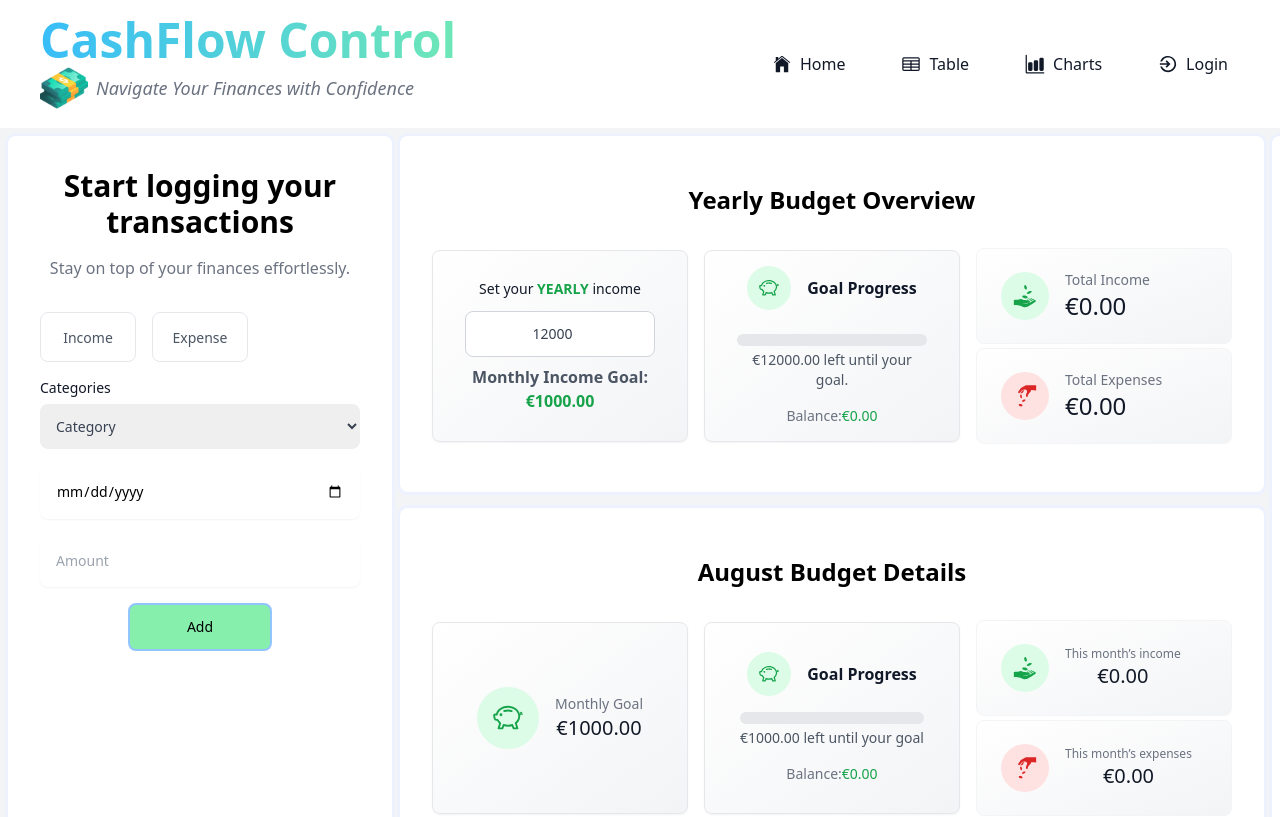
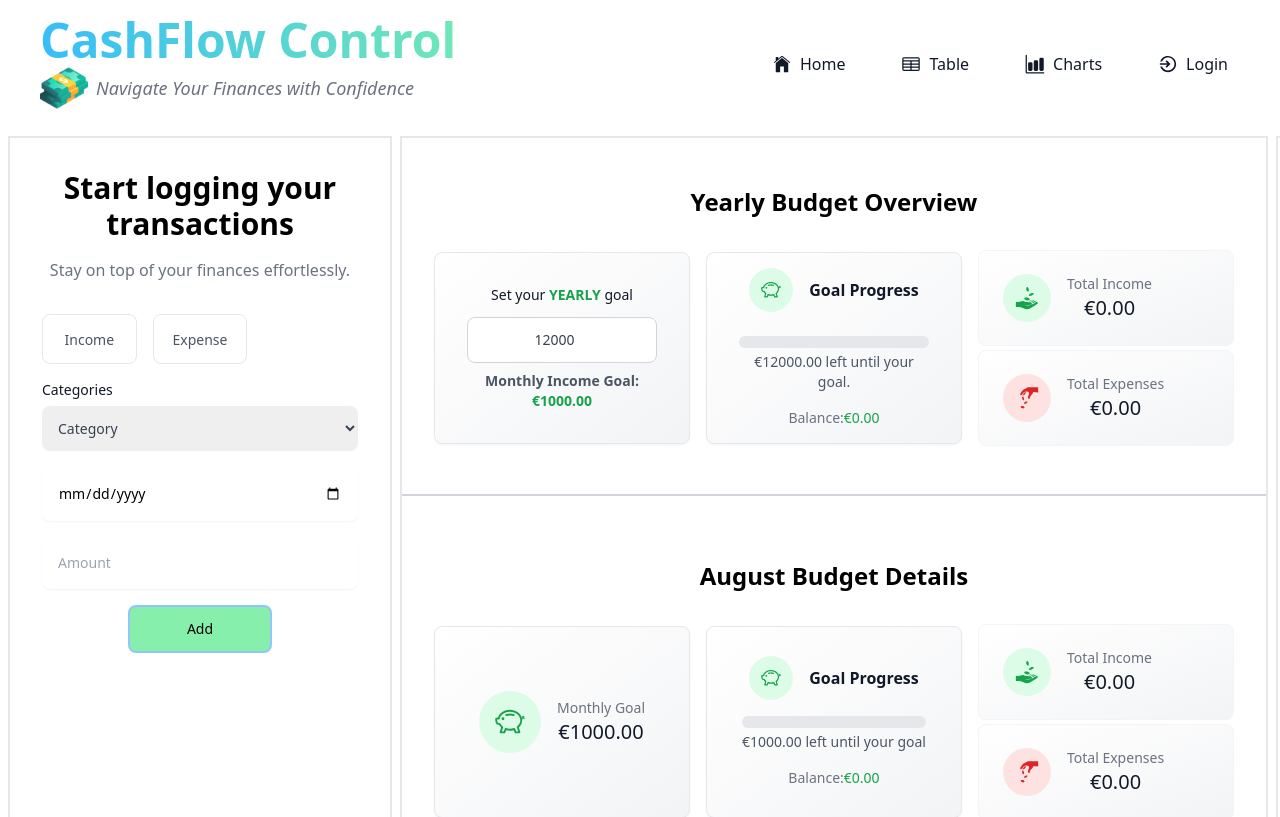
Before and after one commit to v-lahutik/CashFlow-Control, a React (Vite) app in the folder Front_End/: page / in a window 1280 px wide. Shown: the top 817 px of the page. Built offline with nearby package versions, Linux system fonts and the light colour scheme.

Commit message:
minor design fixes

```diff
--- a/Front_End/src/components/BudgetDisplay.jsx
+++ b/Front_End/src/components/BudgetDisplay.jsx
@@ -30,8 +30,8 @@ function BudgetDisplay() {
   const remainingOrExceeded = state.budgetGoal - difference;
 
   return (
-    <div className= "flex flex-col w-full pb-4">
-    <div className=" bg-white p-4 rounded-lg ring ring-indigo-50 sm:p-6 lg:p-8 w-full max-w-screen-xl mx-auto">
+    <div className="flex flex-col w-full pb-4 border-2">
+      <div className=" bg-white p-4  sm:p-6 lg:p-8 w-full max-w-screen-xl mx-auto border-b-2 border-gray-300">
         <h2 className="text-center text-2xl font-bold mb-4 py-4">
           Yearly Budget Overview
         </h2>
@@ -44,7 +44,7 @@ function BudgetDisplay() {
               className="block text-sm font-medium text-gray-900 mb-2 text-center"
             >
               Set your <span className="font-bold text-green-600">YEARLY </span>
-            income
+              goal
             </label>
             <input
               value={state.budgetGoal}
@@ -54,7 +54,7 @@ function BudgetDisplay() {
               className="mt-1 p-3 rounded-lg border border-gray-300 text-gray-700 text-center sm:text-sm w-full focus:outline-none focus:ring-2 focus:ring-blue-500 focus:border-transparent"
               placeholder="Set yearly income goal"
             />
-          <p className="mt-2 text-gray-600 text-center font-semibold">
+            <p className="mt-2 text-sm text-gray-600 text-center font-semibold">
               Monthly Income Goal:
               <span className="text-green-600">€{monthlyGoal}</span>
             </p>
@@ -115,7 +115,7 @@ function BudgetDisplay() {
               </span>
               <div>
                 <p className="text-sm text-gray-500">Total Income</p>
-                <p className="text-2xl font-medium text-gray-900">
+                <p className="text-xl text-center font-medium text-gray-900">
                   €{totalIncome.toFixed(2)}
                 </p>
               </div>
@@ -130,7 +130,7 @@ function BudgetDisplay() {
               </span>
               <div>
                 <p className="text-sm text-gray-500">Total Expenses</p>
-                <p className="text-2xl font-medium text-gray-900">
+                <p className="text-xl text-center font-medium text-gray-900">
                   €{totalExpense.toFixed(2)}
                 </p>
               </div>
@@ -138,8 +138,6 @@ function BudgetDisplay() {
           </article>
         </div>
         </div>
-
-
       </div>
       <CurrentMonth />
     </div>
--- a/Front_End/src/components/CurrentMonth.jsx
+++ b/Front_End/src/components/CurrentMonth.jsx
@@ -26,7 +26,7 @@ function CurrentMonth() {
     100
   );
   return (
-    <div className="bg-white p-4 rounded-lg ring ring-indigo-50 sm:p-6 lg:p-8 w-full max-w-screen-xl mx-auto mt-4">
+    <div className=" p-4 rounded-lg sm:p-6 lg:p-8 w-full max-w-screen-xl mx-auto mt-4">
       <h2 className="text-center text-2xl font-bold mb-4 py-4">
         {currentMonthName} Budget Details
       </h2>
@@ -97,7 +97,7 @@ function CurrentMonth() {
                 <GiReceiveMoney size={24} />
               </span>
               <div>
-                <p className="text-xs text-gray-500">This month’s income</p>
+              <p className="text-sm text-gray-500">Total Income</p>
 
                 <p className="text-xl text-center font-medium text-gray-900">
                   €{currentMonth.actualIncome.toFixed(2)}
@@ -112,7 +112,7 @@ function CurrentMonth() {
                 <GiPayMoney size={24} />
               </span>
               <div>
-                <p className="text-xs text-gray-500">This month’s expenses</p>
+              <p className="text-sm text-gray-500">Total Expenses</p>
                 <p className="text-xl text-center font-medium text-gray-900">
                   €{currentMonth.actualExpenses.toFixed(2)}
                 </p>
--- a/Front_End/src/components/Header.jsx
+++ b/Front_End/src/components/Header.jsx
@@ -15,7 +15,7 @@ function Header() {
   };
 
   return (
-    <nav className="bg-white border-gray-200 dark:bg-gray-900 w-full">
+    <nav className=" border-gray-200 dark:bg-gray-900 w-full">
       <div className="flex flex-wrap items-center justify-between py-4 px-10">
         {/* Header Section */}
         <NavLink to="/" className="flex items-center">
@@ -61,7 +61,7 @@ function Header() {
 
         {/* Navigation Links */}
         <div
-          className={`${isOpen ? "block" : "hidden"} w-full md:block md:w-auto`}
+          className={`${isOpen ? "block" : "hidden"} w-full md:block md:w-auto `}
           id="navbar-default"
         >
           <ul className="font-medium flex flex-col p-4 md:p-0 mt-4 border border-gray-100 rounded-lg bg-gray-50 md:flex-row md:space-x-8 rtl:space-x-reverse md:mt-0 md:border-0 md:bg-white dark:bg-gray-800 md:dark:bg-gray-900 dark:border-gray-700">
--- a/Front_End/src/components/Home.jsx
+++ b/Front_End/src/components/Home.jsx
@@ -9,7 +9,7 @@ function Home() {
   const [display, setDisplay] = useState("minimized")
 
   return (
-      <div className="main-container bg-gray-100 flex flex-col sm:flex-row gap-2 sm:p-2 lg:p-2">
+      <div className="main-container flex flex-col sm:flex-row gap-2 sm:p-2 lg:p-2">
         <TransactionForm />
         <BudgetDisplay />
         <Table display={display} />
--- a/Front_End/src/components/Table.jsx
+++ b/Front_End/src/components/Table.jsx
@@ -91,7 +91,7 @@ function Table({ display }) {
     <>
       {display === "minimized" ? (
         <>
-          <div className=" bg-white p-4 rounded-lg ring ring-indigo-50 sm:p-6 lg:p-8 w-full">
+          <div className="border-2 p-4 sm:p-6 lg:p-8 w-full">
             <span className="flex justify-center mt-2 pb-2 relative">
               <h2 className="text-center text-2xl font-bold mb-4 py-6">
                 Transaction List
@@ -222,7 +222,8 @@ function Table({ display }) {
         </>
       ) : (
         // full table
-        <div className="bg-white rounded-s p-4 ring ring-indigo-50 w-full max-w-screen-xl mx-auto">
+        <div className="my-8 mx-auto max-w-screen-lg p-4 bg-white shadow-lg rounded-lg">
+
           <div className="mx-auto max-w-lg text-center mt-4 m-10">
             <h2 className="text-2xl font-bold sm:text-3xl">Transaction List</h2>
           </div>
--- a/Front_End/src/components/TransactionForm.jsx
+++ b/Front_End/src/components/TransactionForm.jsx
@@ -1,6 +1,5 @@
 import { useContext, useState } from "react";
 import { BudgetContext } from "../context/Context.jsx";
-
 
 function TransactionForm() {
   const { dispatch } = useContext(BudgetContext);
@@ -83,7 +82,7 @@ function TransactionForm() {
       : ["Salary", "Investment", "Side Business", "Add new income"];
 
   return (
-    <div className="bg-white rounded-lg p-4 ring ring-indigo-50 sm:p-6 lg:p-8 max-w-screen-xl mx-auto min-w-96 ">
+    <div className="border-2 bg-white sm:p-6 lg:p-8 max-w-screen-xl mx-auto min-w-96">
       <div className="text-center">
         <h1 className="text-2xl font-bold sm:text-3xl">
           Start logging your transactions
--- a/Front_End/src/index.css
+++ b/Front_End/src/index.css
@@ -4,40 +4,11 @@
 @tailwind forms;
 
 *{
-
   box-sizing: border-box;
 }
 body, html{
 
   margin: 0;
   padding: 0;
+
 }
-
-.icon {
-  font-size: 1.5em;
-}
-.actual-container,
-.budget-container {
-  display: flex;
-  justify-content: space-around;
-  padding: 1rem;
-}
-.conclusion-container {
-  border-radius: 10px;
-  width: 300px;
-  margin: auto;
-}
-.positive,
-.income {
-  background-color: rgb(134 239 172);
-}
-.negative,
-.expenses {
-  background-color: rgb(253 164 175);
-}
-
-.transaction-wrapper {
-  width: 20px;
-  height: 20px;
-  border-radius: 30px;
-}
```
Lines whose indentation alone changed are shown as unchanged.
